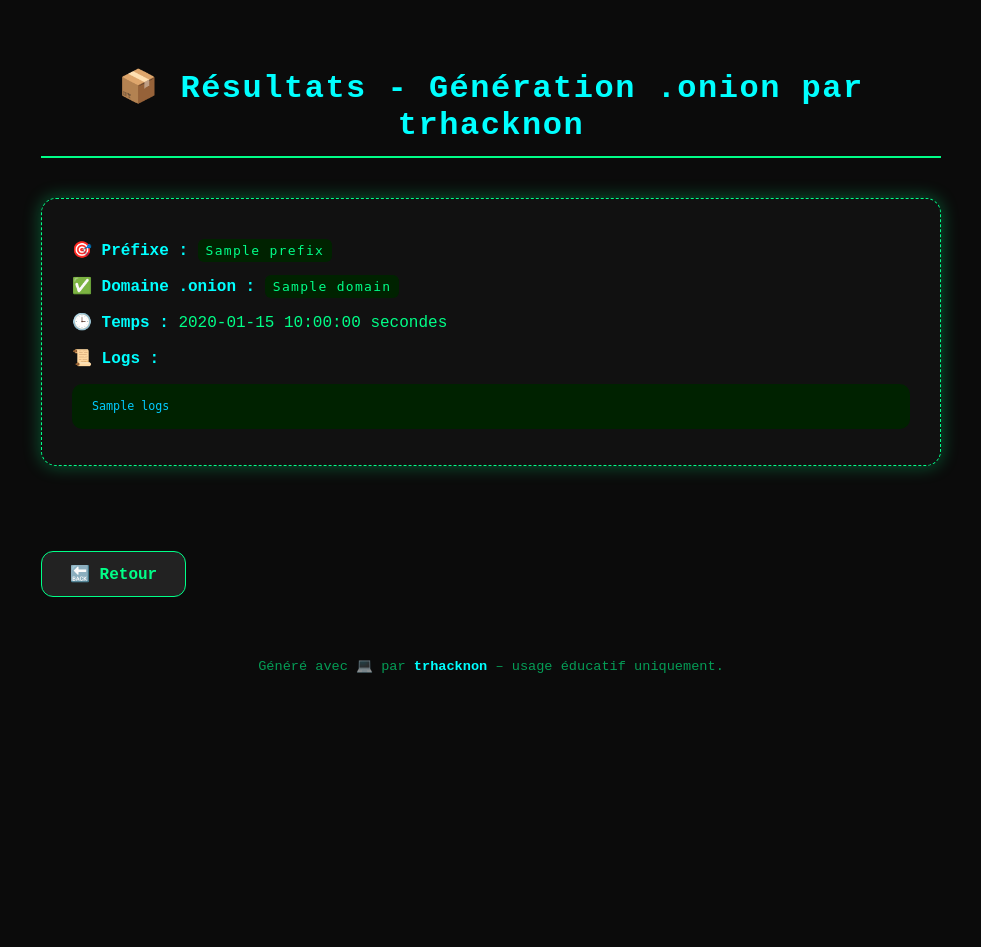
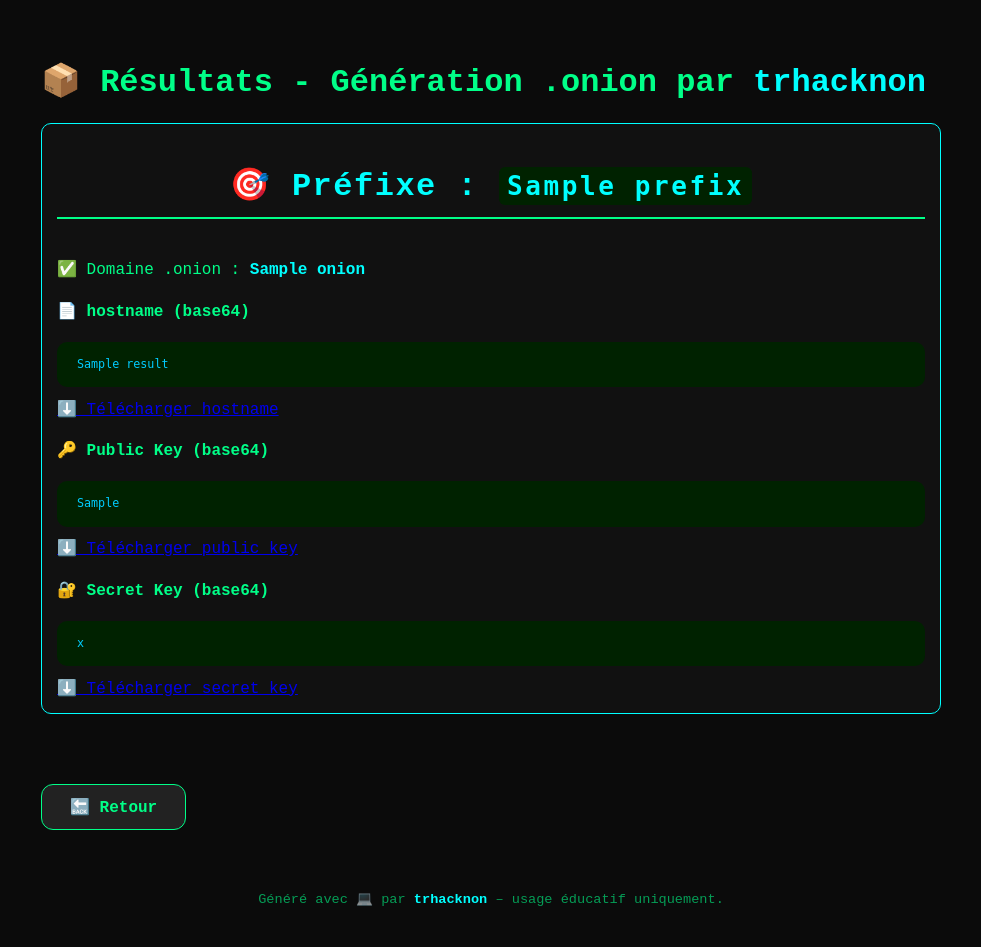
Before and after one commit to trh4ckn0n/onionme, a Flask app: template templates/result.html in a window 1280 px wide. Shown: the whole page, without its empty margins (149-1130 px from the left). Before the commit the page ends 673 px from the top, so only its background shows below. Run offline with Flask 3, Linux system fonts and the light colour scheme; the template is opened without the code that fills it: most values are stand-ins (such as "Sample title", 1, 10 or a date in 2020).

Commit message:
Update result.html

```diff
--- a/templates/result.html
+++ b/templates/result.html
@@ -109,25 +109,31 @@
     </style>
 </head>
 <body>
-    <h2>📦 Résultats - Génération .onion par <span style="color:#0ff;">trhacknon</span></h2>
+    <h1>📦 Résultats - Génération .onion par <span style="color:#0ff">trhacknon</span></h1>
 
-    {% for prefix, data in results.items() %}
-        <div class="onion-block">
-            <p><strong>🎯 Préfixe :</strong> <code>{{ prefix }}</code></p>
+{% for prefix, result in results.items() %}
+  <div style="background:#111;padding:15px;border:1px solid #0ff;margin-bottom:20px;border-radius:10px;">
+    <h2>🎯 Préfixe : <code>{{ prefix }}</code></h2>
 
-            {% if data.error %}
-                <p class="error">❌ Erreur : {{ data.error | safe }}</p>
-            {% else %}
-                <p><strong>✅ Domaine .onion :</strong> <code>{{ data.domain }}</code></p>
-                <p><strong>🕒 Temps :</strong> {{ data.time }} secondes</p>
+    {% if result.error %}
+      <p style="color:red;">❌ Erreur : {{ result.error }}</p>
+    {% else %}
+      <p>✅ Domaine .onion : <strong>{{ result.onion }}</strong></p>
 
-                {% if data.logs %}
-                    <p><strong>📜 Logs :</strong></p>
-                    <pre>{{ data.logs }}</pre>
-                {% endif %}
-            {% endif %}
-        </div>
-    {% endfor %}
+      <h4>📄 hostname (base64)</h4>
+      <pre>{{ result.hostname_b64 }}</pre>
+      <a href="/download/{{ result.folder }}/hostname" class="btn">⬇️ Télécharger hostname</a>
+
+      <h4>🔑 Public Key (base64)</h4>
+      <pre>{{ result.public_key_b64 }}</pre>
+      <a href="/download/{{ result.folder }}/hs_ed25519_public_key" class="btn">⬇️ Télécharger public key</a>
+
+      <h4>🔐 Secret Key (base64)</h4>
+      <pre>{{ result.secret_key_b64 }}</pre>
+      <a href="/download/{{ result.folder }}/hs_ed25519_secret_key" class="btn">⬇️ Télécharger secret key</a>
+    {% endif %}
+  </div>
+{% endfor %}
 
     <a href="/" class="back-link">🔙 Retour</a>
 
```
